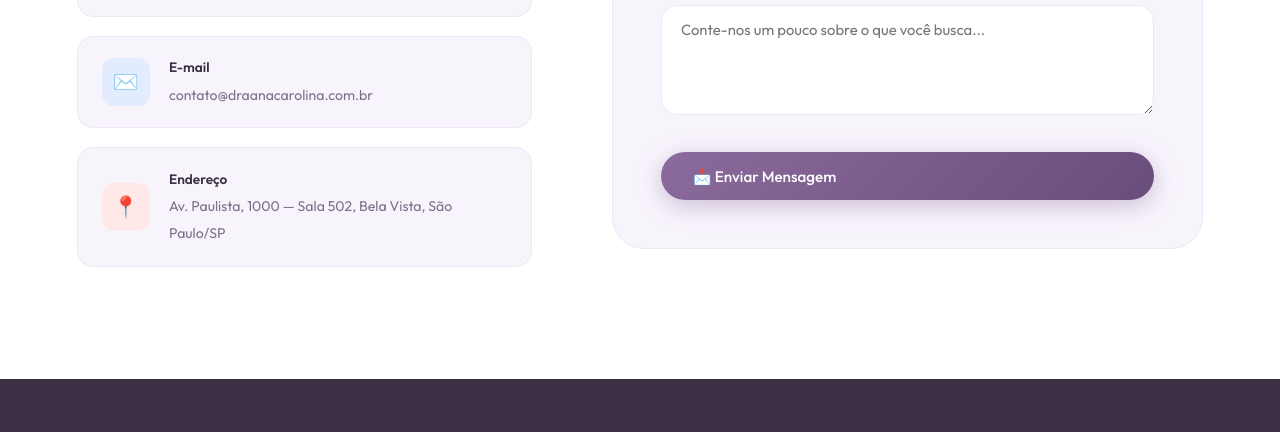
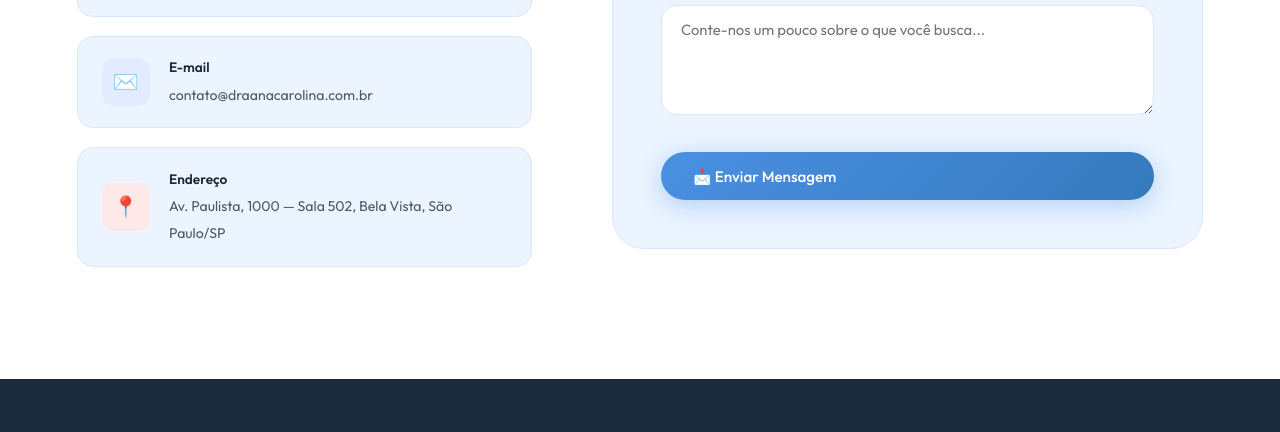
Before and after one commit to Raivcx/fonomono, a website built with Vite: page index.html in a window 1280 px wide. Shown: the part 4351-4783 px from the top of the page. Built offline with nearby package versions, Linux system fonts and the light colour scheme.

Commit message:
💙 Update: Identidade visual alterada para tons de azul

```diff
--- a/style.css
+++ b/style.css
@@ -8,24 +8,24 @@
 
 /* --- Variáveis de Design --- */
 :root {
-  --cor-primaria: #8b6b9d;
-  --cor-primaria-dark: #694d7a;
-  --cor-primaria-light: #b08cc4;
-  --cor-acento: #dfb5d7;
+  --cor-primaria: #4a90e2;
+  --cor-primaria-dark: #357abd;
+  --cor-primaria-light: #7fbfff;
+  --cor-acento: #a2d5f2;
   --cor-dourado: #c9a96e;
-  --cor-bg: #fdfbff;
-  --cor-bg-alt: #f8f4fc;
-  --cor-texto: #3d3045;
-  --cor-texto-suave: #7e6f8a;
+  --cor-bg: #f5faff;
+  --cor-bg-alt: #ebf4ff;
+  --cor-texto: #1a2a3a;
+  --cor-texto-suave: #4a5a6a;
   --cor-branco: #ffffff;
-  --cor-borda: #ede6f5;
+  --cor-borda: #d6e8ff;
 
   --fonte-titulo: 'Cormorant Garamond', Georgia, serif;
   --fonte-corpo: 'Outfit', sans-serif;
 
-  --sombra-suave: 0 4px 24px rgba(124, 92, 142, 0.10);
-  --sombra-media: 0 8px 40px rgba(124, 92, 142, 0.18);
-  --sombra-forte: 0 16px 60px rgba(124, 92, 142, 0.25);
+  --sombra-suave: 0 4px 24px rgba(74, 144, 226, 0.10);
+  --sombra-media: 0 8px 40px rgba(74, 144, 226, 0.18);
+  --sombra-forte: 0 16px 60px rgba(74, 144, 226, 0.25);
 
   --raio: 16px;
   --raio-grande: 32px;
@@ -154,13 +154,13 @@ ul {
   border-radius: 50px;
   font-weight: 500 !important;
   transition: var(--transicao) !important;
-  box-shadow: 0 4px 16px rgba(124, 92, 142, 0.3);
+  box-shadow: 0 4px 16px rgba(74, 144, 226, 0.3);
 }
 
 .navbar-cta:hover {
   background: var(--cor-primaria-dark) !important;
   transform: translateY(-2px);
-  box-shadow: 0 6px 24px rgba(124, 92, 142, 0.4) !important;
+  box-shadow: 0 6px 24px rgba(74, 144, 226, 0.4) !important;
 }
 
 .navbar-cta::after {
@@ -195,7 +195,7 @@ ul {
   display: flex;
   align-items: center;
   padding: 7rem 6% 4rem;
-  background: linear-gradient(135deg, #fdfbff 0%, #f7f0fb 50%, #f2e8f7 100%);
+  background: linear-gradient(135deg, #f5faff 0%, #edf5ff 50%, #e1efff 100%);
   position: relative;
   overflow: hidden;
 }
@@ -207,7 +207,7 @@ ul {
   right: -200px;
   width: 700px;
   height: 700px;
-  background: radial-gradient(circle, rgba(164, 126, 184, 0.18) 0%, transparent 70%);
+  background: radial-gradient(circle, rgba(74, 144, 226, 0.18) 0%, transparent 70%);
   border-radius: 50%;
   pointer-events: none;
 }
@@ -240,8 +240,8 @@ ul {
   display: inline-flex;
   align-items: center;
   gap: 0.5rem;
-  background: rgba(124, 92, 142, 0.1);
-  border: 1px solid rgba(124, 92, 142, 0.2);
+  background: rgba(74, 144, 226, 0.1);
+  border: 1px solid rgba(74, 144, 226, 0.2);
   color: var(--cor-primaria);
   font-size: 0.78rem;
   font-weight: 500;
@@ -308,12 +308,12 @@ ul {
   transition: var(--transicao);
   border: none;
   cursor: pointer;
-  box-shadow: 0 6px 24px rgba(124, 92, 142, 0.35);
+  box-shadow: 0 6px 24px rgba(74, 144, 226, 0.35);
 }
 
 .btn-primario:hover {
   transform: translateY(-3px);
-  box-shadow: 0 10px 36px rgba(124, 92, 142, 0.45);
+  box-shadow: 0 10px 36px rgba(74, 144, 226, 0.45);
 }
 
 .btn-secundario {
@@ -336,7 +336,7 @@ ul {
   background: var(--cor-primaria);
   color: var(--cor-branco);
   transform: translateY(-3px);
-  box-shadow: 0 8px 28px rgba(124, 92, 142, 0.3);
+  box-shadow: 0 8px 28px rgba(74, 144, 226, 0.3);
 }
 
 /* Imagem Hero */
```
